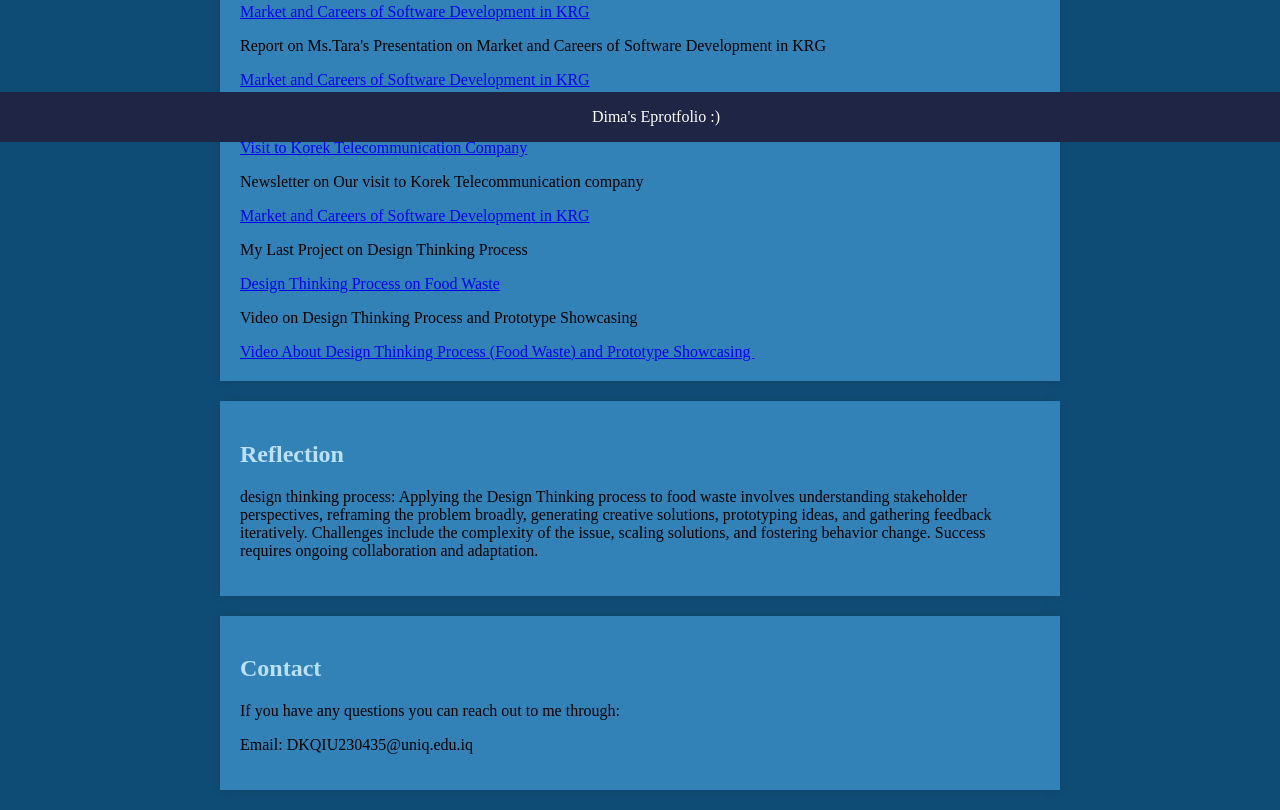
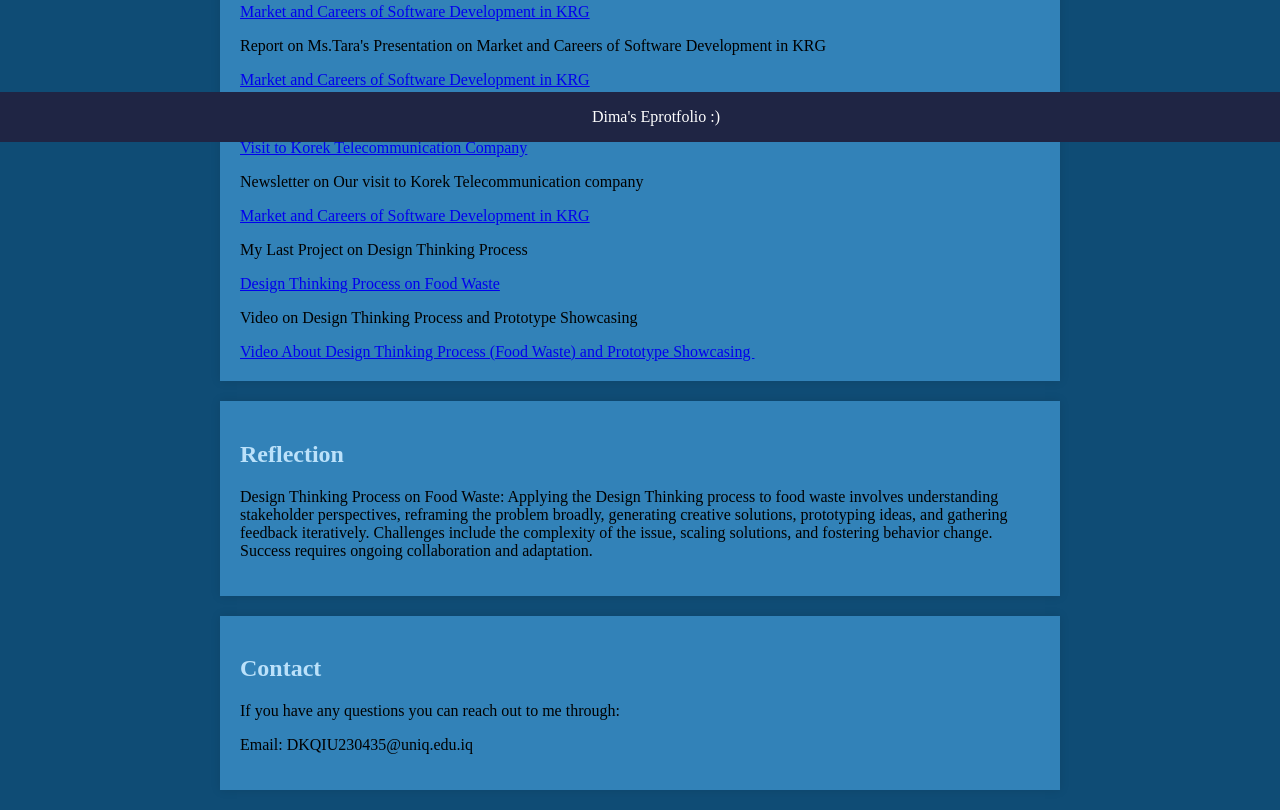
Before and after one commit to Dema0Kawa/Dema0Kawa.github.io, a plain HTML site: page index.html in a window 1280 px wide. Shown: the part 658-1468 px from the top of the page. Drawn offline with Linux system fonts and the light colour scheme.

Commit message:
Update index.html

```diff
--- a/index.html
+++ b/index.html
@@ -98,7 +98,7 @@
 
     <h2> Reflection </h2>
 
-    <p> design thinking process:
+    <p> Design Thinking Process on Food Waste:
 Applying the Design Thinking process to food waste involves understanding stakeholder perspectives, reframing the problem broadly, generating creative solutions, prototyping ideas, and gathering feedback iteratively. Challenges include the complexity of the issue, scaling solutions, and fostering behavior change. Success requires ongoing collaboration and adaptation.
 
 
```
